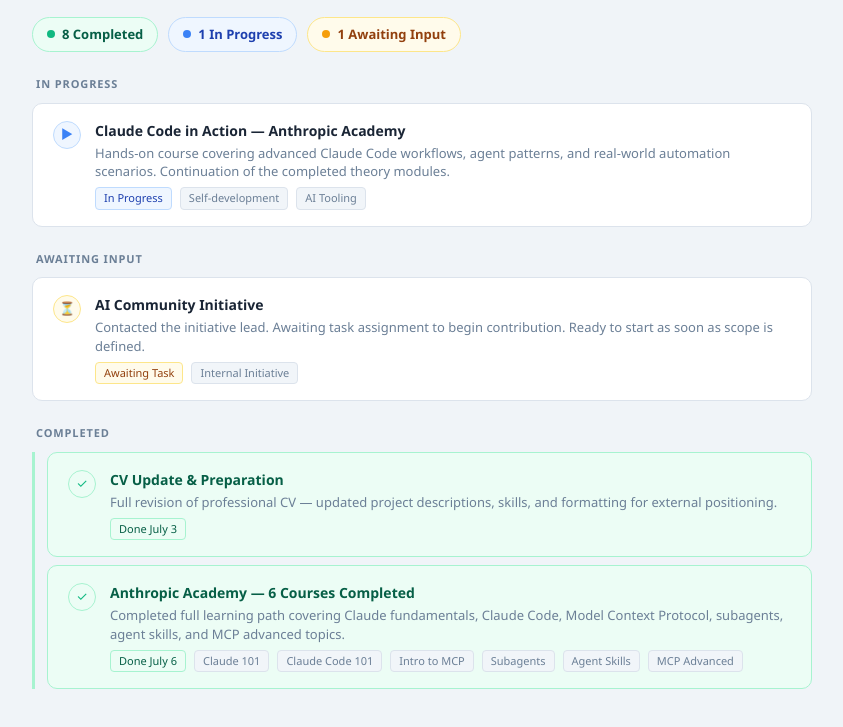
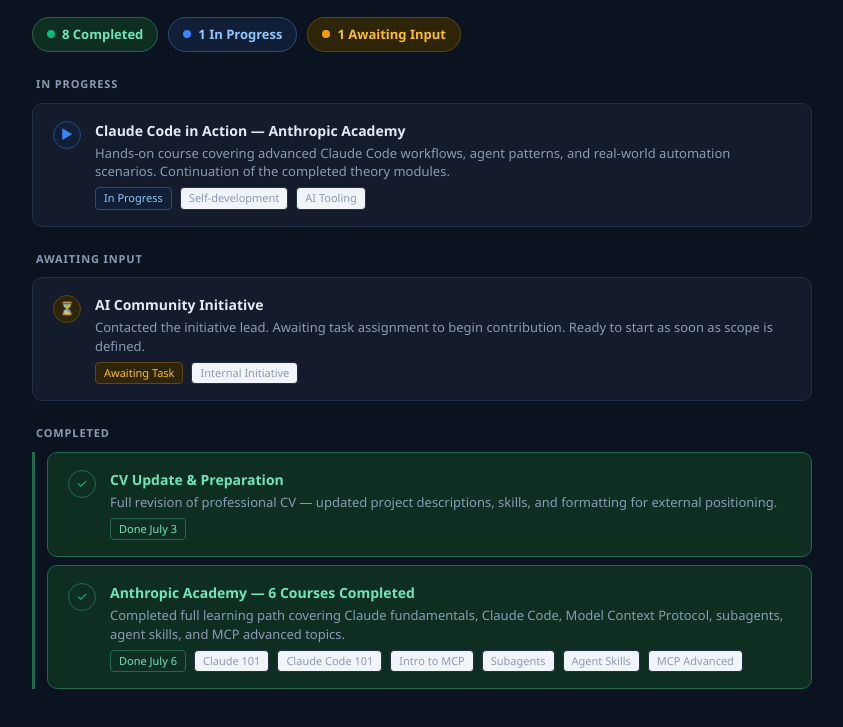
Before and after one commit to YevTsk/bench-status, a plain HTML site: page index.html in a window 1280 px wide. Shown: the part 145-872 px from the top of the page, without its empty margins (218-1061 px from the left). Drawn offline with Linux system fonts and the dark colour scheme.

Commit message:
dark theme

```diff
--- a/index.html
+++ b/index.html
@@ -22,6 +22,26 @@
     --wait-border: #fde68a;
     --wait-text: #92400e;
     --radius: 10px;
+  }
+
+  @media (prefers-color-scheme: dark) {
+    :root {
+      --bg: #0b1220;
+      --surface: #131b2c;
+      --border: #232f45;
+      --accent: #2dd4bf;
+      --text: #e5eaf2;
+      --muted: #8b9bb4;
+      --done-bg: #0f2e22;
+      --done-border: #1f6a4c;
+      --done-text: #6ee7b7;
+      --progress-bg: #101f36;
+      --progress-border: #2c4a7c;
+      --progress-text: #93c5fd;
+      --wait-bg: #2e2408;
+      --wait-border: #5c4813;
+      --wait-text: #fbbf24;
+    }
   }
 
   * { box-sizing: border-box; margin: 0; padding: 0; }
@@ -173,7 +193,7 @@
   /* done group collapses under line */
   .done-group { border-left: 3px solid var(--done-border); padding-left: 12px; }
   .done-group .task-card { border-color: var(--done-border); background: var(--done-bg); }
-  .done-group .task-name { color: #065f46; }
+  .done-group .task-name { color: var(--done-text); }
 
   /* ---------- Responsive ---------- */
   @media (max-width: 600px) {
```
